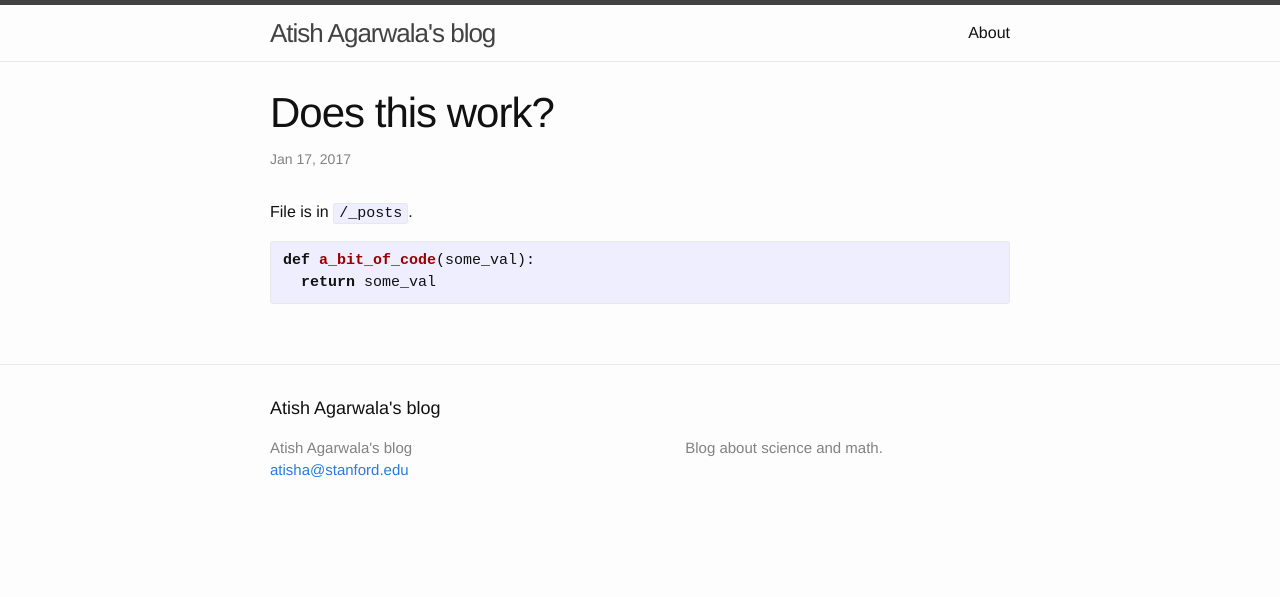
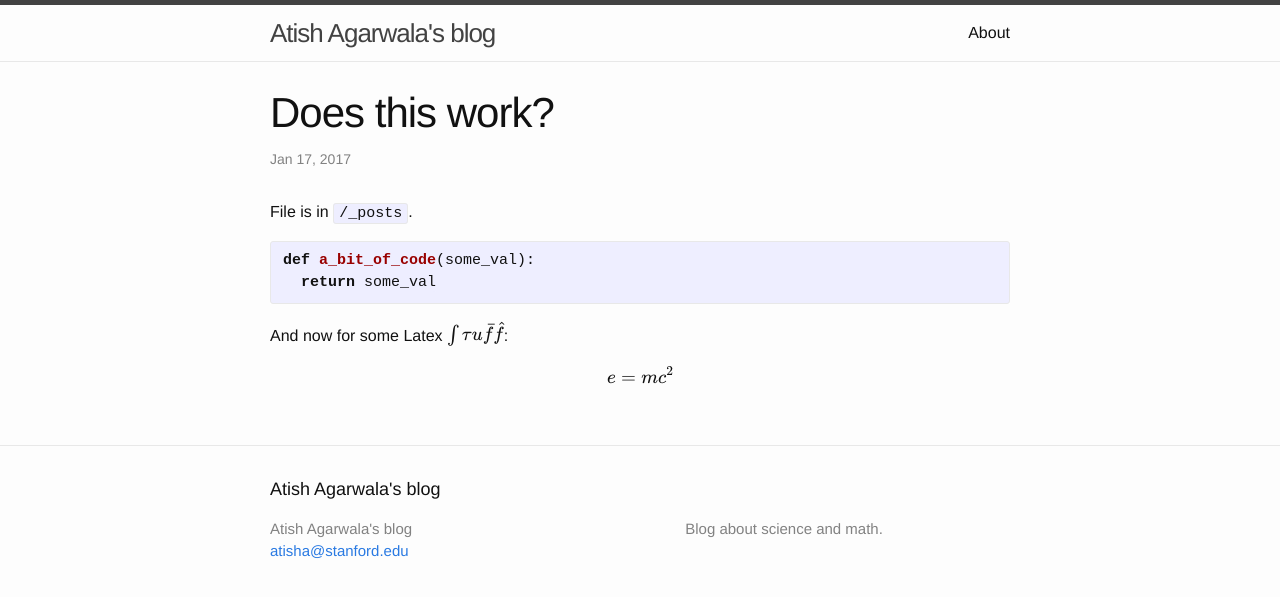
Before and after one commit to atishagarwala/atishagarwala.github.io, a Jekyll site: the page built from _posts/2017-01-17-test-post.markdown, in a window 1280 px wide. Shown: the top 597 px of the page. Built offline with Jekyll 4.4.1, drawn with Linux system fonts in a browser that asks for light colours; formulas are drawn with MathJax 3.

Commit message:
Update 2017-01-17-test-post.markdown

```diff
--- a/_posts/2017-01-17-test-post.markdown
+++ b/_posts/2017-01-17-test-post.markdown
@@ -15,3 +15,7 @@ def a_bit_of_code(some_val):
 [jekyll-docs]: http://jekyllrb.com/docs/home
 [jekyll-gh]:   https://github.com/jekyll/jekyll
 [jekyll-talk]: https://talk.jekyllrb.com/
+
+And now for some Latex $\int\tau u\bar{f}\hat{f}$:
+
+$$ e = mc^{2} $$
```
